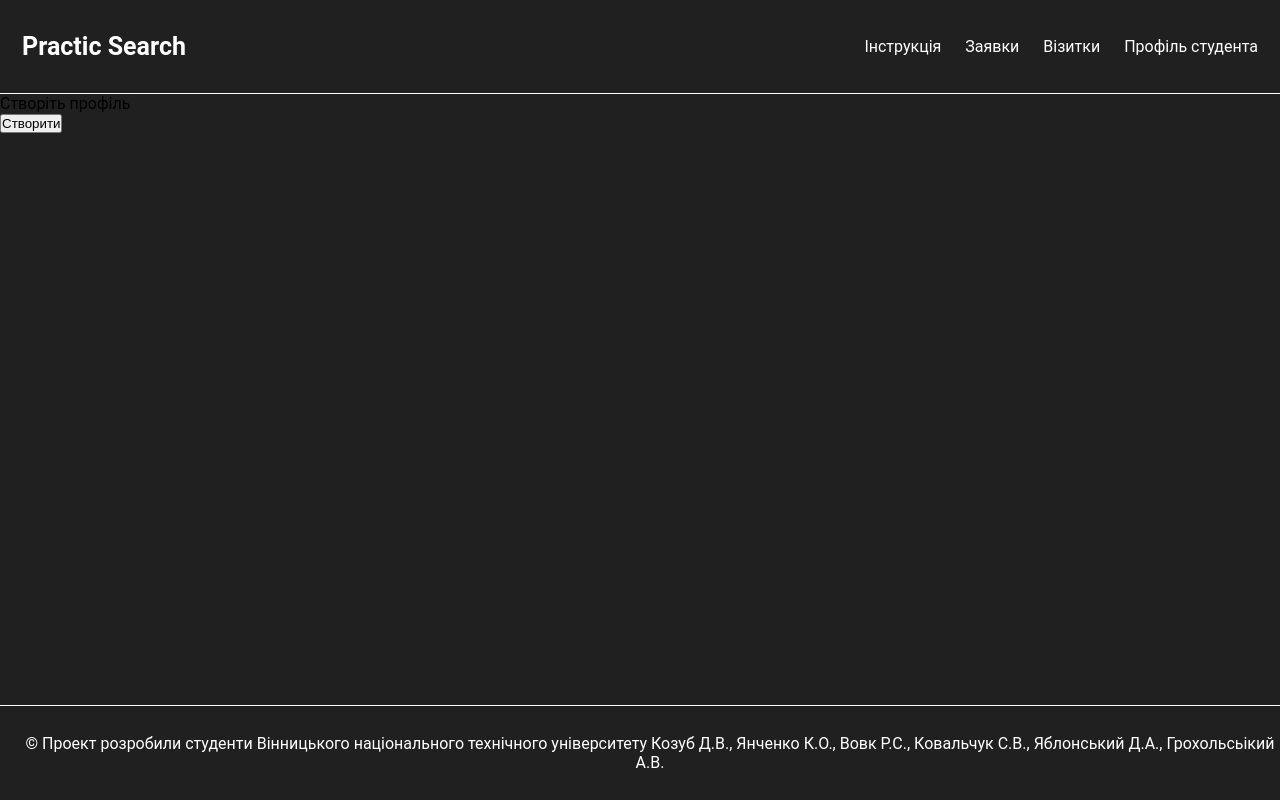
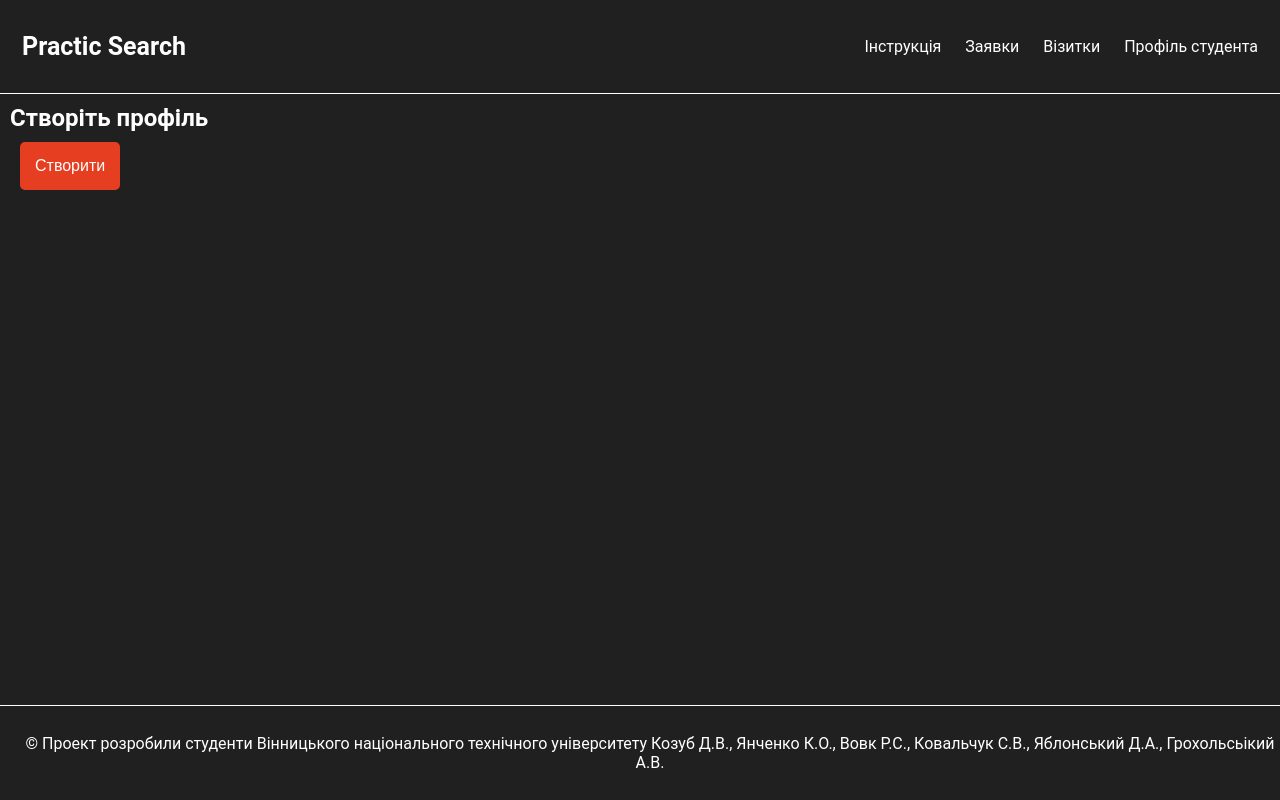
Before and after one commit to AndrewHrokholskyi/PraticeSearch, a React (Vite) app: page /Profile in a window 1280 px wide. Built offline with nearby package versions, Linux system fonts and the light colour scheme; the HTML template or start-up script is replaced by a standard one.

Commit message:
feat: ButtonProfile

```diff
--- a/src/pages/Profile/index.jsx
+++ b/src/pages/Profile/index.jsx
@@ -1,6 +1,7 @@
 import React from "react";
 import { useNavigate } from "react-router-dom";
 // import Student from "./components/Student";
+import styled from "./profile.module.scss";
 
 const Profile = () => {
   const navigate = useNavigate();
@@ -9,8 +10,8 @@ const Profile = () => {
   };
   return (
     <>
-      <div>
-        <p>Створіть профіль</p>
+      <div className={styled.body}>
+        <h2>Створіть профіль</h2>
         <button onClick={handleClick}>Створити</button>
       </div>
       {/* <Student /> */}
--- a/src/pages/Profile/profile.module.scss
+++ b/src/pages/Profile/profile.module.scss
@@ -0,0 +1,15 @@
+.body {
+  color: rgb(255, 255, 255);
+  margin: 10px;
+}
+
+.body button {
+  background: #e63e21;
+  color: white;
+  border-radius: 5px;
+  border: none;
+  margin: 10px;
+  padding: 15px;
+  font-size: 16px;
+  font-weight: 100;
+}
```
